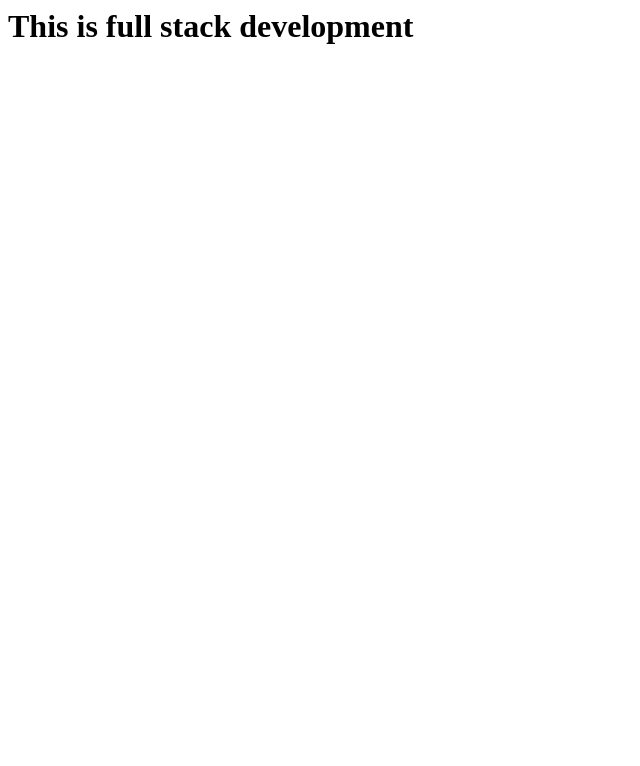
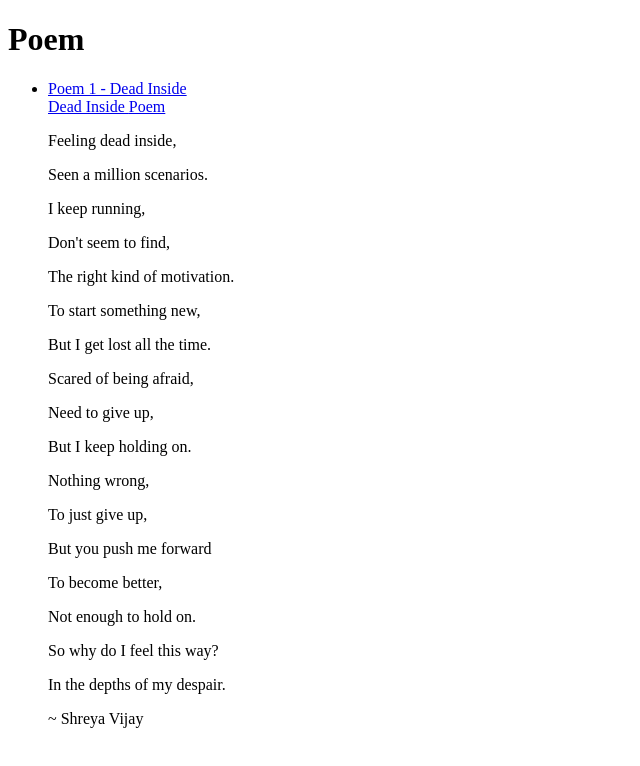
Before and after one commit to scheyvj/Full_Stack_Dev, a plain HTML site: page html.html in a window 1280 px wide. Shown: the whole page, without its empty margins (0-640 px from the left). Drawn offline with Linux system fonts and the light colour scheme.

Commit message:
Update html.html

```diff
--- a/html.html
+++ b/html.html
@@ -1,13 +1,38 @@
+<!DOCTYPE html>
 <html lang="en">
 <head>
     <meta charset="UTF-8">
     <meta name="viewport" content="width=device-width, initial-scale=1.0">
-    <title>Document</title>
+    <title>Basic Webpage</title>
 </head>
 <body>
-    <h1> This is full stack development
+    <header>
+        <h1>Poem</h1>
+    </header>
 
-    </h1>
+    <nav>
+        <ul>
+            <li><a href="#">Poem 1 - Dead Inside</a></li>
 
+		<a href="DeadInside"> Dead Inside </a>
+		<a href="sample.html"> Poem </a>
+		<p> Feeling dead inside, </p> </h2>
+<p>Seen a million scenarios.</p>
+<p>I keep running,</p>
+<p>Don't seem to find,</p>
+<p>The right kind of motivation.</p>
+<p>To start something new,</p>
+<p>But I get lost all the time.</p>
+<p>Scared of being afraid,</p>
+<p>Need to give up,</p>
+<p>But I keep holding on.</p>
+<p>Nothing wrong,</p>
+<p>To just give up,</p>
+<p>But you push me forward </p>
+<p>To become better,</p>
+<p>Not enough to hold on.</p>
+<p>So why do I feel this way?</p>
+<p>In the depths of my despair.</p>
+<p>~ Shreya Vijay</p>
 </body>
 </html>
```
